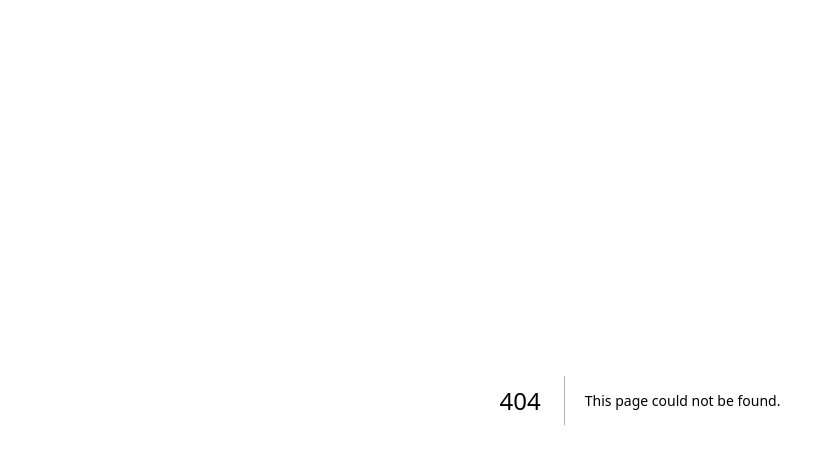
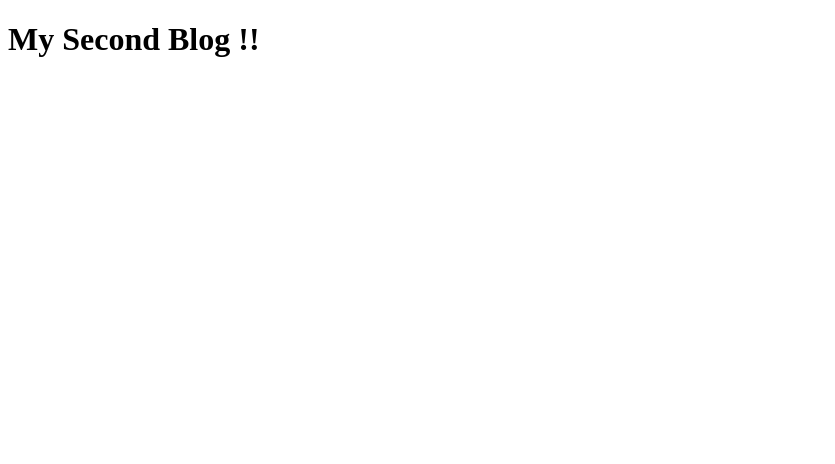
Before and after one commit to LakshayRohilla/next-app, a Next.js app: page /blog/second in a window 1280 px wide. Before the commit this address had no page. Shown: the top 464 px of the page, without its empty margins (0-835 px from the left). Built offline with nearby package versions, Linux system fonts and the light colour scheme.

Commit message:
routing nested-routes

```diff
--- /dev/null
+++ b/src/app/blog/first/page.tsx
@@ -0,0 +1,5 @@
+const FirstBlog = () => {
+    return <h1>My First Blog !!</h1>
+}
+
+export default FirstBlog;
--- /dev/null
+++ b/src/app/blog/page.tsx
@@ -0,0 +1,5 @@
+const Blog = () => {
+    return <h1>My Blog !!</h1>
+}
+
+export default Blog;
--- /dev/null
+++ b/src/app/blog/second/page.tsx
@@ -0,0 +1,5 @@
+const SecondBlog = () => {
+    return <h1>My Second Blog !!</h1>
+}
+
+export default SecondBlog;
```
